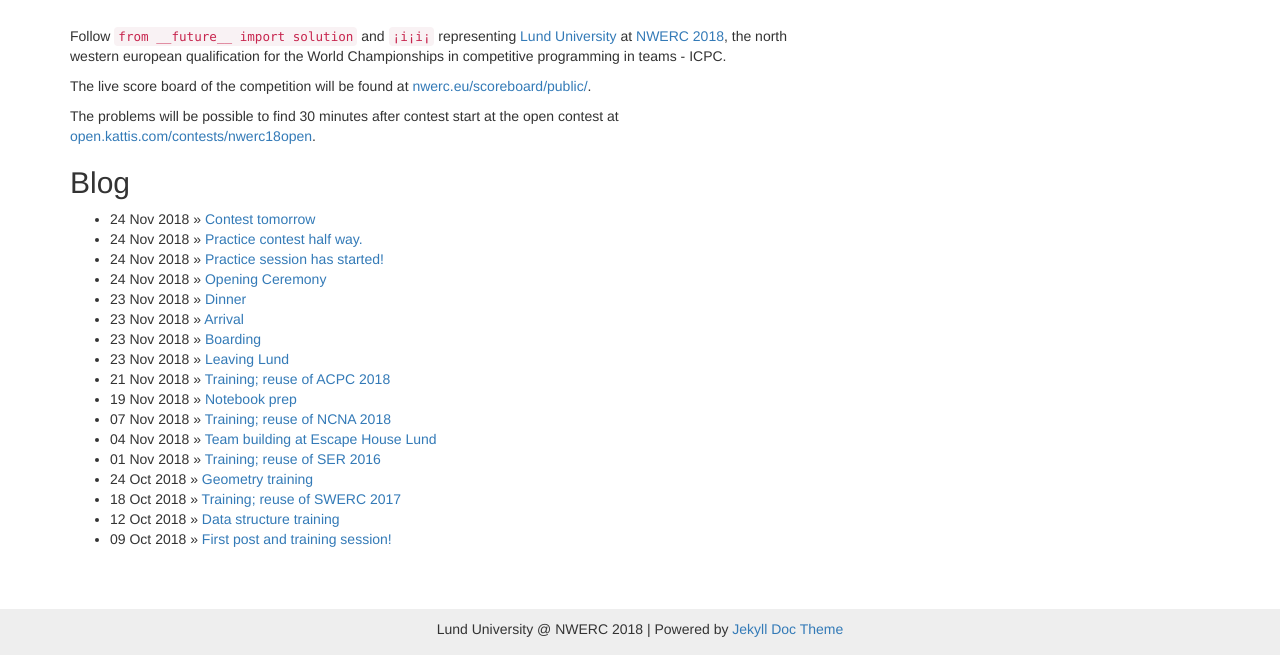
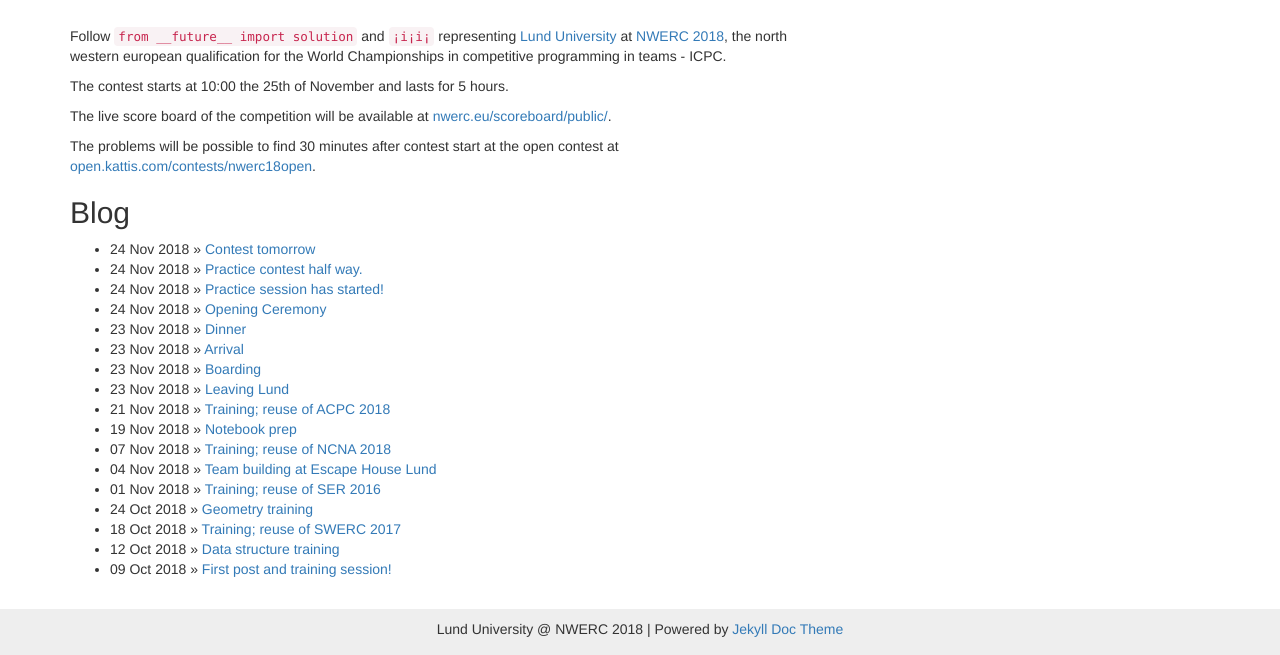
Before and after one commit to exoji2e/nwerc2018blog, a Jekyll site: the page built from index.md, in a window 1280 px wide and 932 px high, cut to the strip 277-932 px from the top of the window. Built offline with Jekyll 4.4.1, drawn with Linux system fonts in a browser that asks for light colours; nearby versions of some CDN libraries.

Commit message:
add start time to index.md

```diff
--- a/index.md
+++ b/index.md
@@ -4,7 +4,9 @@ layout: page
 
 Follow [`from __future__ import solution`](/from_future) and [`¡i¡i¡`](/iiiii) representing [Lund University](https://www.lu.se/) at [NWERC 2018](http://www.nwerc.eu/), the north western european qualification for the World Championships in competitive programming in teams - ICPC.
 
-The live score board of the competition will be found at [nwerc.eu/scoreboard/public/](http://www.nwerc.eu/scoreboard/public/).
+The contest starts at 10:00 the 25th of November and lasts for 5 hours.
+
+The live score board of the competition will be available at [nwerc.eu/scoreboard/public/](http://www.nwerc.eu/scoreboard/public/).
 
 The problems will be possible to find 30 minutes after contest start at the open contest at [open.kattis.com/contests/nwerc18open](https://open.kattis.com/contests/nwerc18open).
 
```
